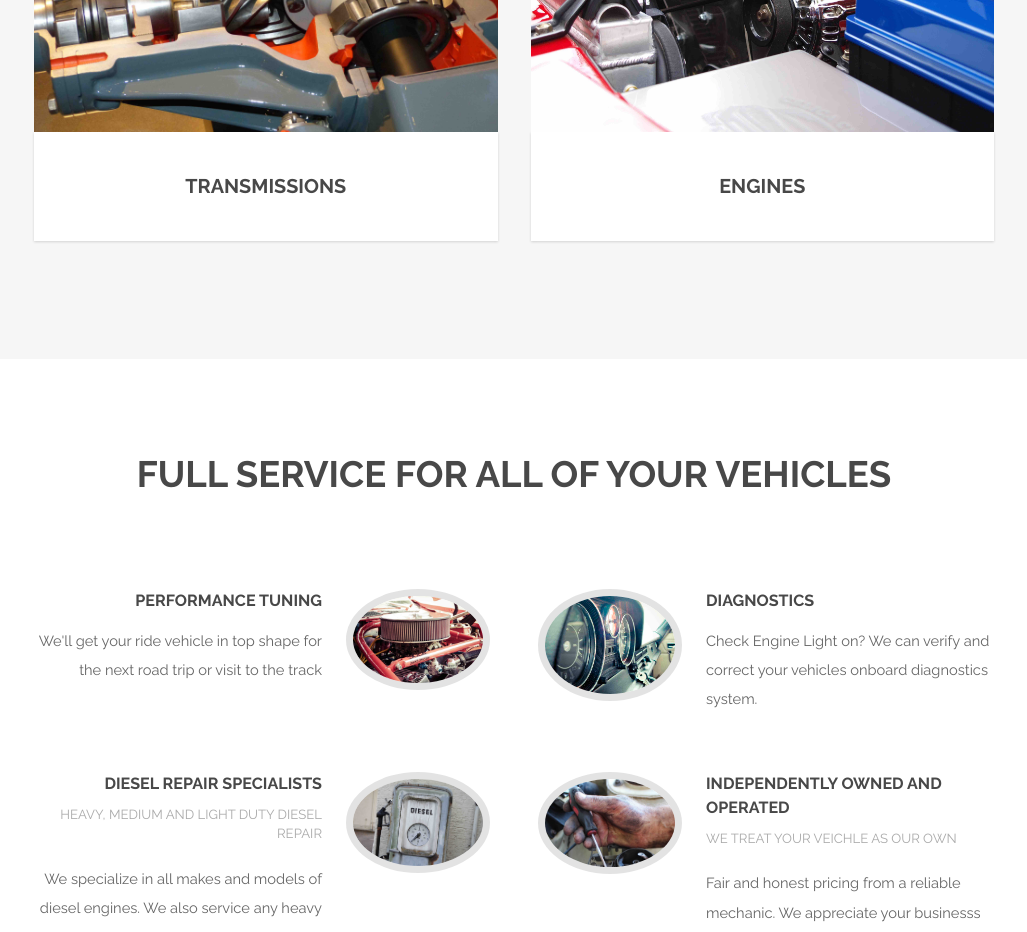
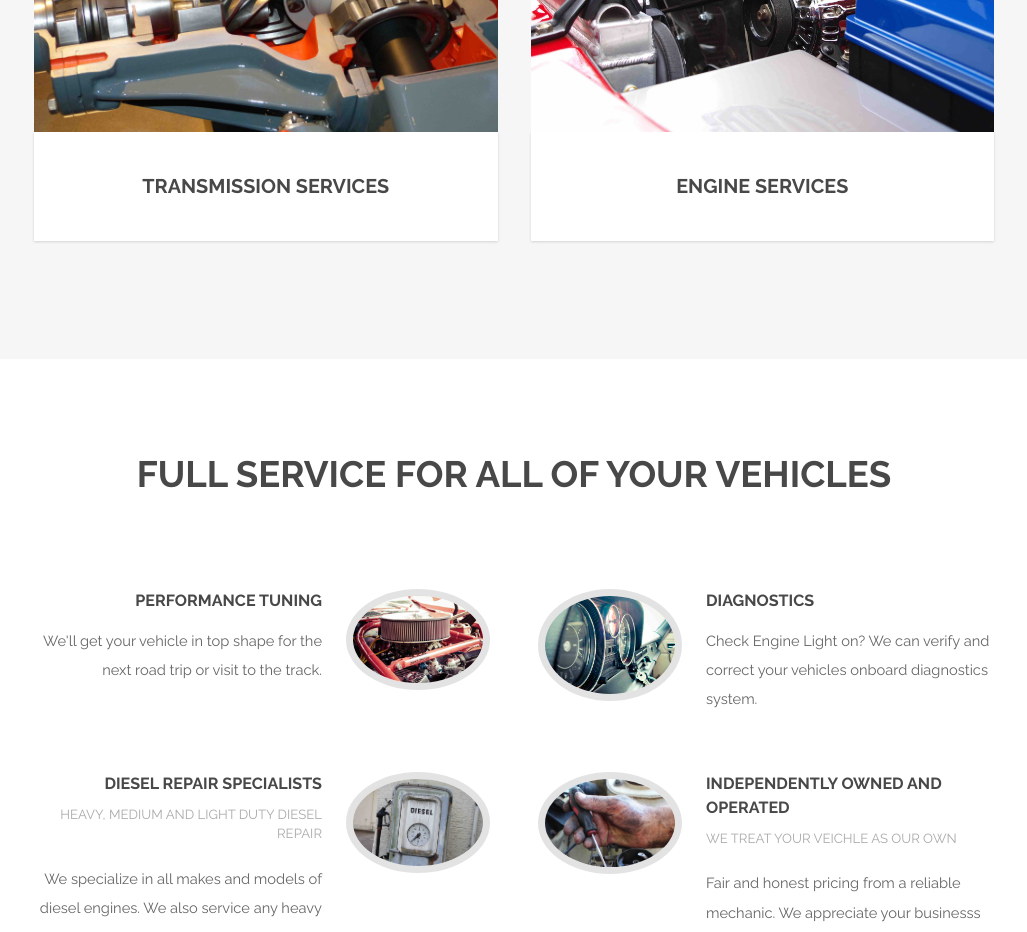
Before and after one commit to avdpa/avdpa.github.io, a plain HTML site: page index.html in a window 1280 px wide. Shown: the part 1400-2332 px from the top of the page, without its empty margins (126-1153 px from the left). Drawn offline with Linux system fonts and the light colour scheme.

Commit message:
saved page names`

```diff
--- a/index.html
+++ b/index.html
@@ -71,13 +71,13 @@
 							<div class="6u 12u$(xsmall)">
 								<div class="image fit captioned">
 									<img src="images/pic02.jpg" alt="" />
-									<h3>Transmissions</h3>
+									<h3>Transmission Services</h3>
 								</div>
 							</div>
 							<div class="6u$ 12u$(xsmall)">
 								<div class="image fit captioned">
 									<img src="images/pic03.jpg" alt="" />
-									<h3>Engines</h3>
+									<h3>Engine Services</h3>
 								</div>
 							</div>
 						</div>
@@ -98,7 +98,7 @@
 										<h4>Performance Tuning</h4>
 										<p></p>
 									</header>
-									<p>We'll get your ride vehicle in top shape for the next road trip or visit to the track</p>
+									<p>We'll get your vehicle in top shape for the next road trip or visit to the track.</p>
 								</div>
 							</div>
 							<div class="feature">
```
Also changed, not shown: services.html (+2 -2 lines).
